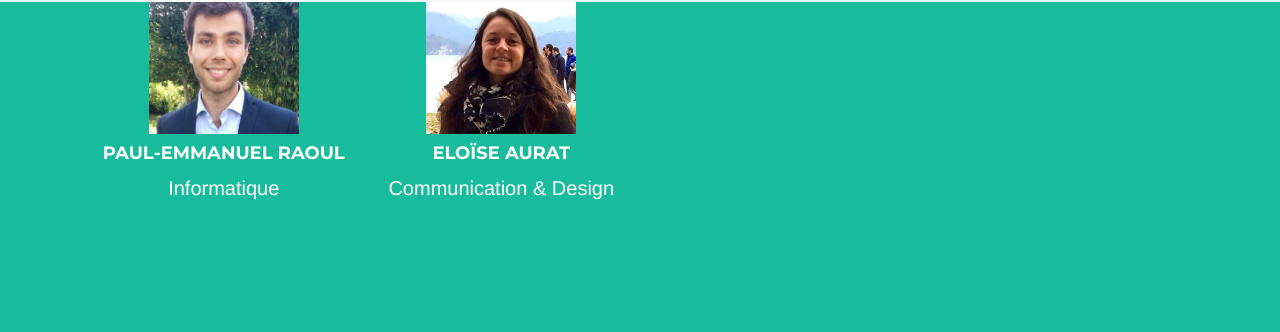
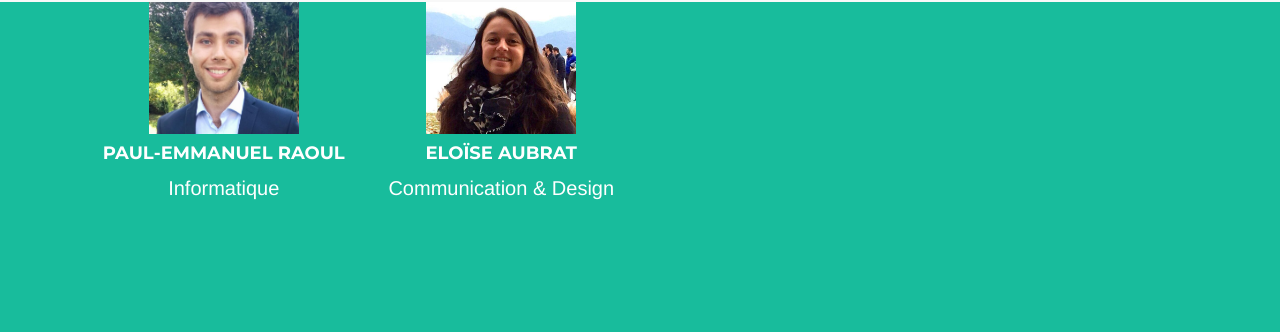
Before and after one commit to zerowastesgp/www.zerowastesgp.fr, a Jekyll site: the page built from index.html, in a window 1280 px wide and 900 px high, scrolled down 1751 px. Shown: the part 118-450 px from the top of the window. Built offline with Jekyll 4.4.1, drawn with Linux system fonts in a browser that asks for light colours; the list of posts is cut into pages by our own code.

Commit message:
Fix Eloise's last name

```diff
--- a/_data/info.yaml
+++ b/_data/info.yaml
@@ -33,6 +33,6 @@ volunteers:
   - name: Paul-Emmanuel Raoul
     role: Informatique
     picture: paul-raoul.jpg
-  - name: Eloïse Aurat
+  - name: Eloïse Aubrat
     role: Communication & Design
-    picture: eloise-aurat.jpg
+    picture: eloise-aubrat.jpg
```
Also changed, not shown: assets/images/eloise-aubrat.jpg (renamed from assets/images/eloise-aurat.jpg).
